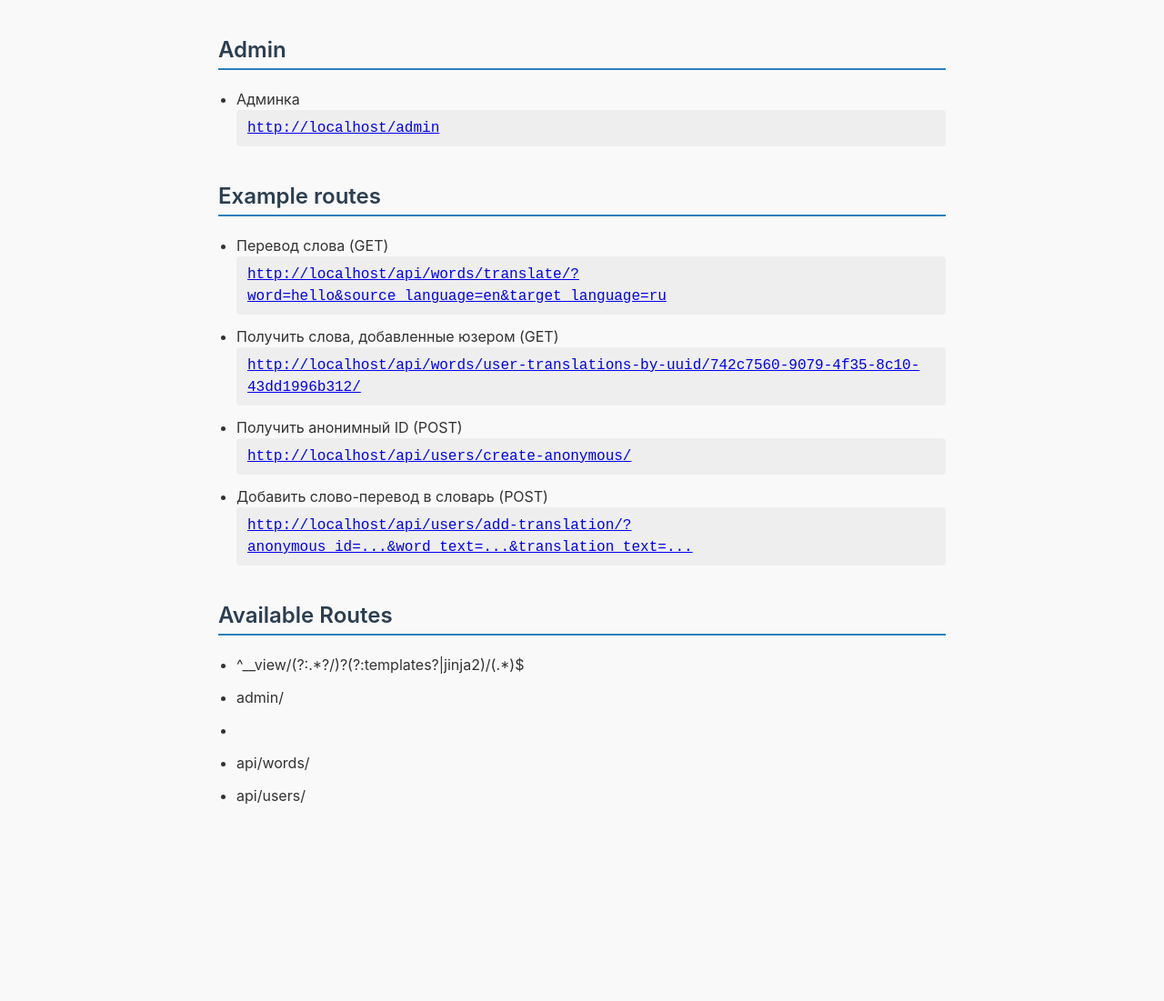
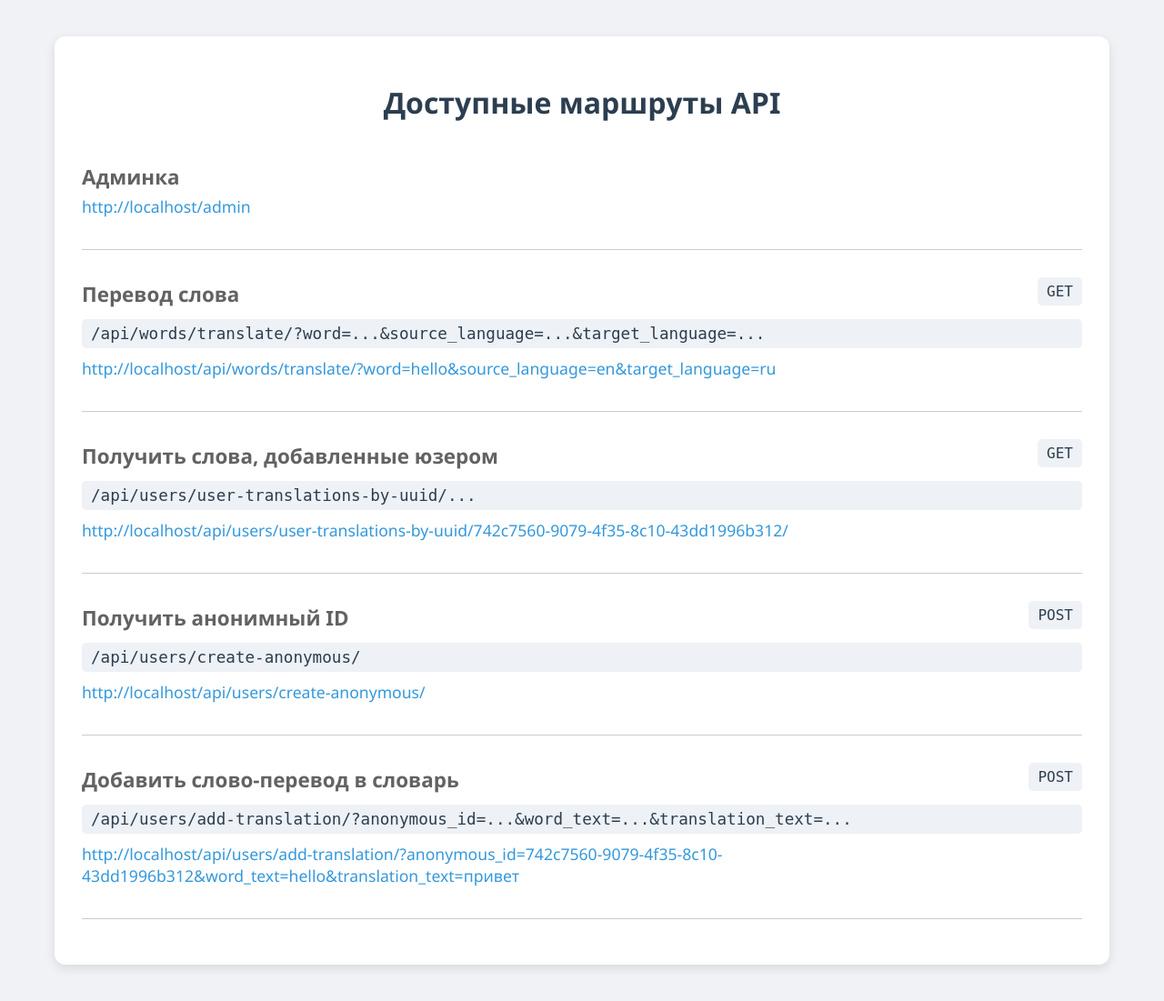
Before and after one commit to RisaGithub/languages-app, a Django app: page / in a window 1280 px wide. Shown: the whole page at 91% size. Before the commit the page ends 884 px from the top, so only its background shows below. Run offline with Django 5.2, Linux system fonts and the light colour scheme.

Commit message:
change main html page, change add user translation view (add languages parameters)

```diff
--- a/languages_app/templates/languages_app/available_routes.html
+++ b/languages_app/templates/languages_app/available_routes.html
@@ -1,102 +1,141 @@
 <!DOCTYPE html>
-<html>
+<html lang="ru">
 
 <head>
-	<title>Available Routes</title>
+	<meta charset="UTF-8" />
+	<title>Доступные маршруты API</title>
 	<style>
-		body {
-			font-family: -apple-system, BlinkMacSystemFont, "Segoe UI", Roboto, Oxygen,
-				Ubuntu, Cantarell, "Open Sans", "Helvetica Neue", sans-serif;
-			background-color: #f9f9f9;
-			color: #333;
-			margin: 40px auto;
-			max-width: 800px;
-			padding: 0 20px;
+		:root {
+			--primary-color: #2c3e50;
+			--secondary-color: #3498db;
+			--bg-color: #f0f2f5;
+			--card-bg: #ffffff;
+			--shadow-color: rgba(0, 0, 0, 0.1);
 		}
 
-		h2 {
-			color: #2c3e50;
-			border-bottom: 2px solid #2980b9;
-			padding-bottom: 6px;
-			margin-bottom: 20px;
-			font-weight: 600;
+		body {
+			margin: 0;
+			padding: 0;
+			background-color: var(--bg-color);
+			font-family: 'Segoe UI', Tahoma, Geneva, Verdana, sans-serif;
+			color: var(--primary-color);
 		}
 
-		ul {
-			list-style-type: disc;
-			padding-left: 20px;
-			margin-bottom: 40px;
+		.container {
+			max-width: 1100px;
+			margin: 40px auto;
+			padding: 30px;
+			background-color: var(--card-bg);
+			border-radius: 12px;
+			box-shadow: 0 4px 12px var(--shadow-color);
 		}
 
-		li {
-			margin-bottom: 12px;
-			line-height: 1.5;
+		h1 {
+			text-align: center;
+			color: var(--primary-color);
+			margin-bottom: 40px;
+			font-size: 2em;
+		}
+
+		.route-block {
+			padding: 5px 0;
+		}
+
+		.route-block h2 {
+			margin: 0 0 10px 0;
+			color: rgb(98, 98, 98);
+			font-size: 1.4em;
+		}
+
+		.route-block code,
+		.route-block a {
+			display: block;
+			margin: 5px 0 10px 0;
 		}
 
 		code {
-			display: block;
-			background-color: #eee;
-			padding: 8px 12px;
-			border-radius: 4px;
-			font-family: "Courier New", Courier, monospace;
-			overflow-x: auto;
-			user-select: all;
+			background: #eef1f5;
+			padding: 6px 10px;
+			border-radius: 5px;
+			font-size: 1.1rem;
+			word-break: break-word;
+		}
+
+		a {
+			color: var(--secondary-color);
+			text-decoration: none;
+			font-size: 1.1rem;
+			word-break: break-word;
 		}
 
 		a:hover {
 			text-decoration: underline;
 		}
+
+		hr {
+			border: none;
+			border-top: 1px solid #ccc;
+			margin: 20px 0;
+		}
+
+		@media (max-width: 600px) {
+			.container {
+				padding: 20px;
+			}
+
+			h1 {
+				font-size: 1.5em;
+			}
+
+			.route-block h2 {
+				font-size: 1.2em;
+			}
+		}
+
+		.route-header {
+			display: flex;
+			justify-content: space-between;
+			align-items: center;
+			gap: 10px;
+		}
+
+		.route-header h2 {
+			margin: 0;
+			color: rgb(98, 98, 98);
+			font-size: 1.4em;
+		}
+
+		.route-header code {
+			font-size: 1rem;
+			white-space: nowrap;
+		}
 	</style>
 </head>
 
 <body>
-	<h2>Admin</h2>
-	<ul>
-		<li>
-			Админка<br>
-			<a href="{{ base_url }}/admin" target="_blank" rel="noopener noreferrer">
-				<code>{{ base_url }}/admin</code>
-			</a>
-		</li>
-	</ul>
-	<h2>Example routes</h2>
-	<ul>
-		<li>
-			Перевод слова (GET)<br>
-			<a href="{{ base_url }}/api/words/translate/?word=hello&source_language=en&target_language=ru"
-				target="_blank" rel="noopener noreferrer">
-				<code>{{ base_url }}/api/words/translate/?word=hello&source_language=en&target_language=ru</code>
-			</a>
-		</li>
-		<li>
-			Получить слова, добавленные юзером (GET)<br>
-			<a href="{{ base_url }}/api/words/user-translations-by-uuid/742c7560-9079-4f35-8c10-43dd1996b312/" target="_blank"
-				rel="noopener noreferrer">
-				<code>{{ base_url }}/api/words/user-translations-by-uuid/742c7560-9079-4f35-8c10-43dd1996b312/</code>
-			</a>
-		</li>
-		<li>
-			Получить анонимный ID (POST)<br>
-			<a href="{{ base_url }}/api/users/create-anonymous/" target="_blank" rel="noopener noreferrer">
-				<code>{{ base_url }}/api/users/create-anonymous/</code>
-			</a>
-		</li>
-		<li>
-			Добавить слово-перевод в словарь (POST)<br>
-			<a href="{{ base_url }}/api/users/add-translation/?anonymous_id=...&word_text=...&translation_text=..."
-				target="_blank" rel="noopener noreferrer">
-				<code>{{ base_url }}/api/users/add-translation/?anonymous_id=...&word_text=...&translation_text=...</code>
-			</a>
-		</li>
-	</ul>
+	<div class="container">
+		<h1>Доступные маршруты API</h1>
+		{% for route in routes %}
+		<div class="route-block">
+			<div class="route-header">
+				<h2>{{ route.name }}</h2>
+				{% if route.method %}
+				<code>{{ route.method }}</code>
+				{% endif %}
+			</div>
 
-	<h2>Available Routes</h2>
-	<ul>
-		{% for route in routes %}
-		<li>{{ route }}</li>
+			{% if route.route_template %}
+			<code>{{ route.route_template }}</code>
+			{% endif %}
+			{% if route.route_example %}
+			<a href="{{ route.route_example }}" target="_blank">{{ route.route_example }}</a>
+			{% endif %}
+		</div>
+		{% if not loop.last %}
+		<hr>
+		{% endif %}
 		{% endfor %}
-	</ul>
-
+	</div>
 </body>
 
 </html>
--- a/languages_app/views.py
+++ b/languages_app/views.py
@@ -1,17 +1,41 @@
 from django.http import HttpResponse
 from django.template import loader
-from django.urls import get_resolver
+
 
 def available_routes_view(request):
-	routes = []
-	url_patterns = get_resolver().url_patterns
+    base_url = request.build_absolute_uri("/")[:-1]  # removes trailing slash
+    routes = [
+        {
+            "name": "Админка",
+            "route_example": f"{base_url}/admin",
+        },
+        {
+            "name": "Перевод слова",
+            "method": "GET",
+            "route_template": "/api/words/translate/?word=...&source_language=...&target_language=...",
+            "route_example": f"{base_url}/api/words/translate/?word=hello&source_language=en&target_language=ru",
+        },
+        {
+            "name": "Получить слова, добавленные юзером",
+            "method": "GET",
+            "route_template": "/api/users/user-translations-by-uuid/...",
+            "route_example": f"{base_url}/api/users/user-translations-by-uuid/742c7560-9079-4f35-8c10-43dd1996b312/",
+        },
+        {
+            "name": "Получить анонимный ID",
+            "method": "POST",
+            "route_template": "/api/users/create-anonymous/",
+            "route_example": f"{base_url}/api/users/create-anonymous/",
+        },
+        {
+            "name": "Добавить слово-перевод в словарь",
+            "method": "POST",
+            "route_template": "/api/users/add-translation/?anonymous_id=...&word_text=...&translation_text=...",
+            "route_example": f"{base_url}/api/users/add-translation/?anonymous_id=742c7560-9079-4f35-8c10-43dd1996b312&word_text=hello&translation_text=привет",
+        },
+    ]
 
-	for pattern in url_patterns:
-		try:
-			routes.append(str(pattern.pattern))
-		except:
-			pass
-
-	base_url = request.build_absolute_uri('/')[:-1]  # removes trailing slash
-	template = loader.get_template('languages_app/available_routes.html')
-	return HttpResponse(template.render({'routes': routes, 'base_url': base_url}, request))
+    template = loader.get_template("languages_app/available_routes.html")
+    return HttpResponse(
+        template.render({"routes": routes, "base_url": base_url}, request)
+    )
--- a/users/urls.py
+++ b/users/urls.py
@@ -1,5 +1,9 @@
 from django.urls import path
-from .views import CreateAnonymousUserView, AddUserTranslationView
+from .views import (
+    CreateAnonymousUserView,
+    AddUserTranslationView,
+    UserTranslationsByUUID,
+)
 
 urlpatterns = [
     path(
@@ -12,4 +16,9 @@ urlpatterns = [
         AddUserTranslationView.as_view(),
         name="add_user_translation",
     ),
+    path(
+        "user-translations-by-uuid/<uuid:uuid>/",
+        UserTranslationsByUUID.as_view(),
+        name="user-translations-by-uuid",
+    ),
 ]
--- a/words/urls.py
+++ b/words/urls.py
@@ -1,5 +1,5 @@
 from django.urls import path
-from .views import TranslateWordView, UserTranslationsByUUID
+from .views import TranslateWordView
 
 urlpatterns = [
     path(
@@ -7,9 +7,4 @@ urlpatterns = [
         TranslateWordView.as_view(),
         name="translate-word",
     ),
-    path(
-        "user-translations-by-uuid/<uuid:uuid>/",
-        UserTranslationsByUUID.as_view(),
-        name="user-translations-by-uuid",
-    ),
 ]
```
Also changed, not shown: users/views.py (+53 -12 lines), words/views.py (+0 -19 lines).
